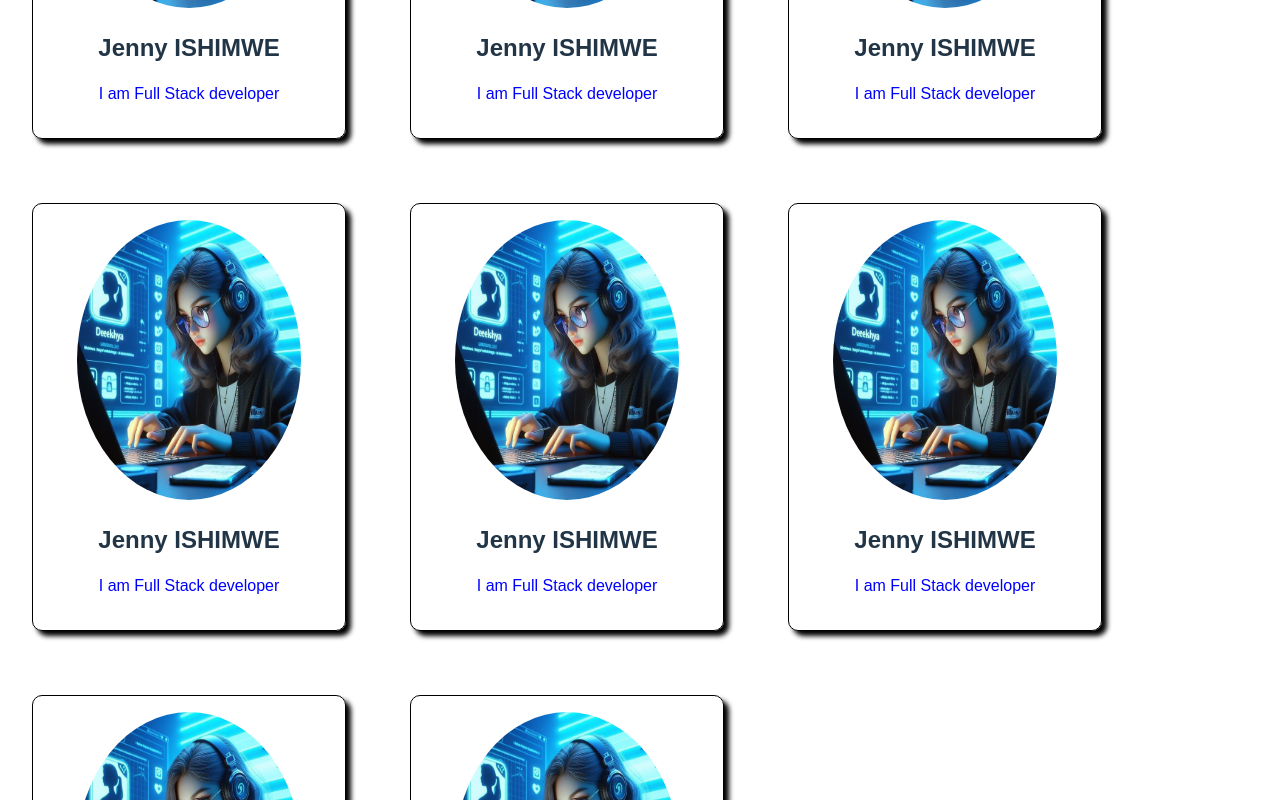
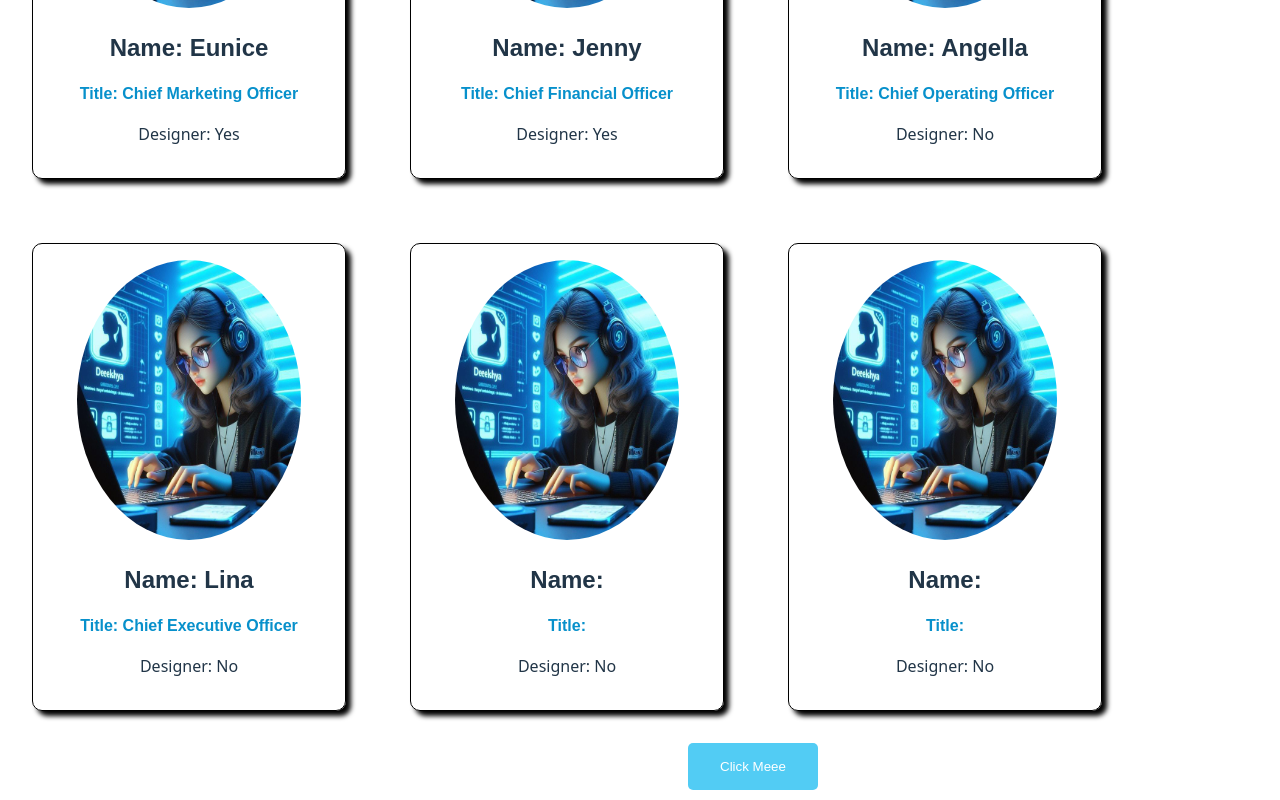
Before and after one commit to ijenny77/react-course, a React (Vite) app: page / in a window 1280 px wide. Shown: the part 700-1500 px from the top of the page. Built offline with nearby package versions, Linux system fonts and the light colour scheme.

Commit message:
props in react

```diff
--- a/package.json
+++ b/package.json
@@ -10,9 +10,9 @@
     "preview": "vite preview"
   },
   "dependencies": {
+    "prop-types": "^15.8.1",
     "react": "^19.2.0",
     "react-dom": "^19.2.0"
-
   },
   "devDependencies": {
     "@eslint/js": "^9.39.1",
--- a/src/App.jsx
+++ b/src/App.jsx
@@ -8,12 +8,10 @@ function App(){
         <>
             <Header/>
             <Food/>
-            <Card/>
-            <Card/>
-            <Card/>
-            <Card/>
-            <Card/>
-            <Card/>
+            <Card name="Eunice" title="Chief Marketing Officer" isDesigner={true}/>
+            <Card name="Jenny" title="Chief Financial Officer" isDesigner={true}/>
+            <Card name="Angella" title="Chief Operating Officer"isDesigner={false}/>
+            <Card name="Lina" title="Chief Executive Officer" isDesigner={false}/>
             <Card/>
             <Card/>
             <Button/>
--- a/src/Button.jsx
+++ b/src/Button.jsx
@@ -7,6 +7,7 @@ function Button(){
         border: "none",
         cursor: "pointer",
         fontFamily: "Arial, Helvetica, sans-serif",
+        marginLeft:"43rem",
     }
     return(
         <button style={styles}>Click Meee</button>
--- a/src/Card.jsx
+++ b/src/Card.jsx
@@ -1,11 +1,23 @@
 import PFP from './assets/mee.jpeg'
-function Card(){
+import propTypes from 'prop-types'
+function Card(props){
     return(
         <div className="card">
             <img className='card-image' src={PFP} alt="This is meee" />
-            <h2 className='card-title'>Jenny ISHIMWE</h2>
-            <p className='card-text'>I am Full Stack developer</p>
+            <h2 className='card-title'>Name: {props.name}</h2>
+            <p className='card-text'>Title: {props.title}</p>
+            <p>Designer: {props.isDesigner ? "Yes" : "No"}</p>
         </div>
     );
 }
+Card.propTypes = {
+    name:propTypes.string,
+    title:propTypes.string,
+    isDesigner:propTypes.bool,
+}
+Card.defaultProps = {
+    name:"Guest",
+    title:"Employee",
+    isDesigner:false,
+}
 export default Card
--- a/src/index.css
+++ b/src/index.css
@@ -85,5 +85,6 @@ h1 {
 
 .card-text{
   font-family: Arial, Helvetica, sans-serif;
-  color: blue;
+  color: rgb(7, 144, 203);
+  font-weight: 700;
 }
```
Also changed, not shown: 1 other file (tests, documents, lock files or other folders).
